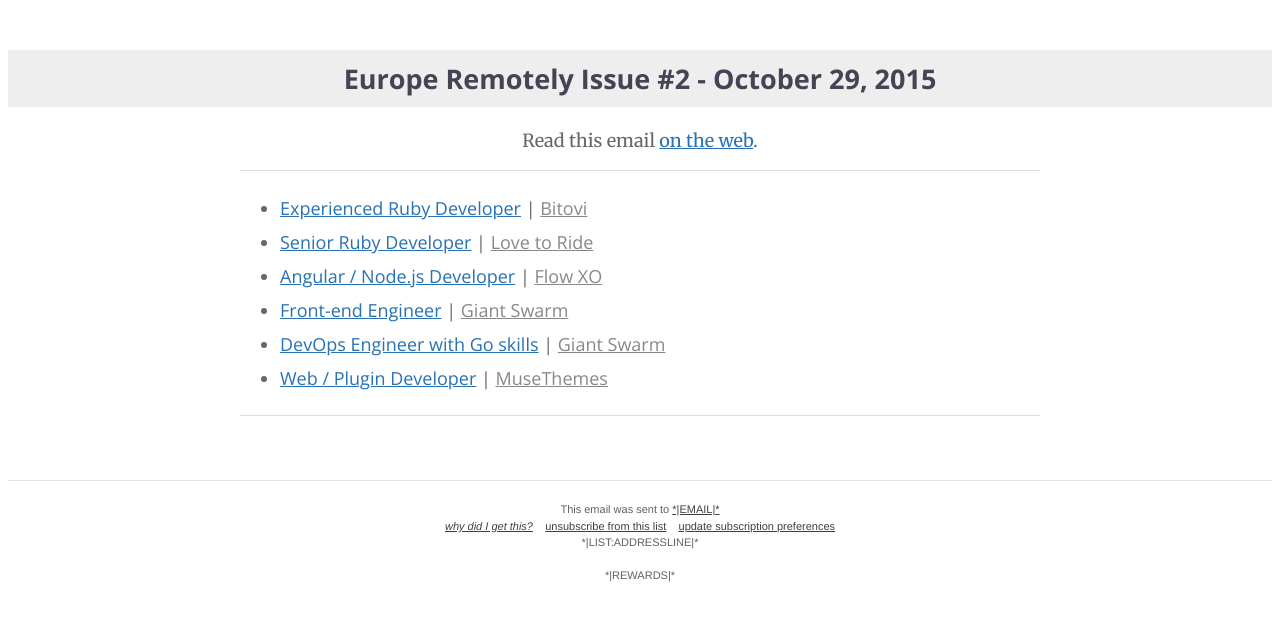
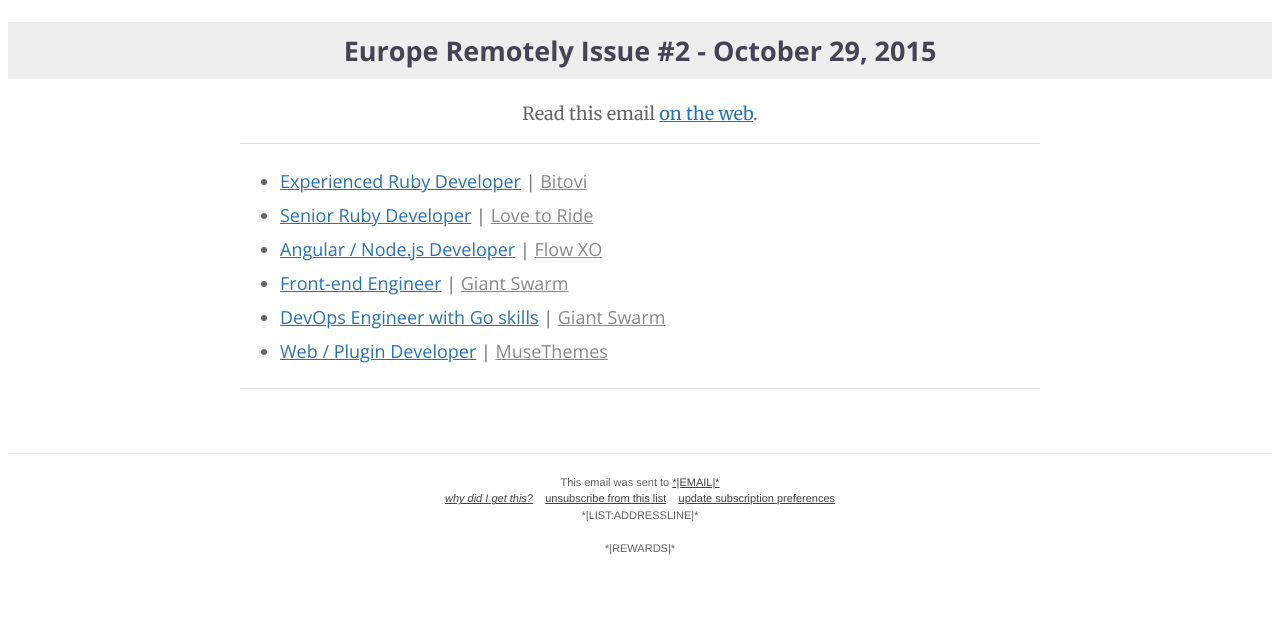
Before and after one commit to dabrorius/europe-remotely, a Jekyll site: the page built from current_email.html, in a window 1280 px wide. Shown: the top 621 px of the page. Built offline with Jekyll 4.4.1, drawn with Linux system fonts in a browser that asks for light colours.

Commit message:
Decrease margin in email template

```diff
--- a/current_email.html
+++ b/current_email.html
@@ -7,7 +7,7 @@
 	<head>
     <link href='https://fonts.googleapis.com/css?family=Merriweather:300,300italic,700,400|Open+Sans:600,400,700' rel='stylesheet' type='text/css'>
     <style type="text/css">
-      body { font-family: helvetica; text-align: center; font-family: "Merriweather"; color: #666; font-size: 18px; margin-top: 50px; }
+      body { font-family: helvetica; text-align: center; font-family: "Merriweather"; color: #666; font-size: 18px; margin-top: 10px; }
       #content { margin-left: auto; margin-right: auto; width: 100%; text-align: left; max-width: 800px; }
       #positions { border-top: 1px solid #ddd; border-bottom: 1px solid #ddd; padding-top: 20px; padding-bottom: 20px; font-family: "Open Sans"; }
       li { padding: 5px 0; }
```
